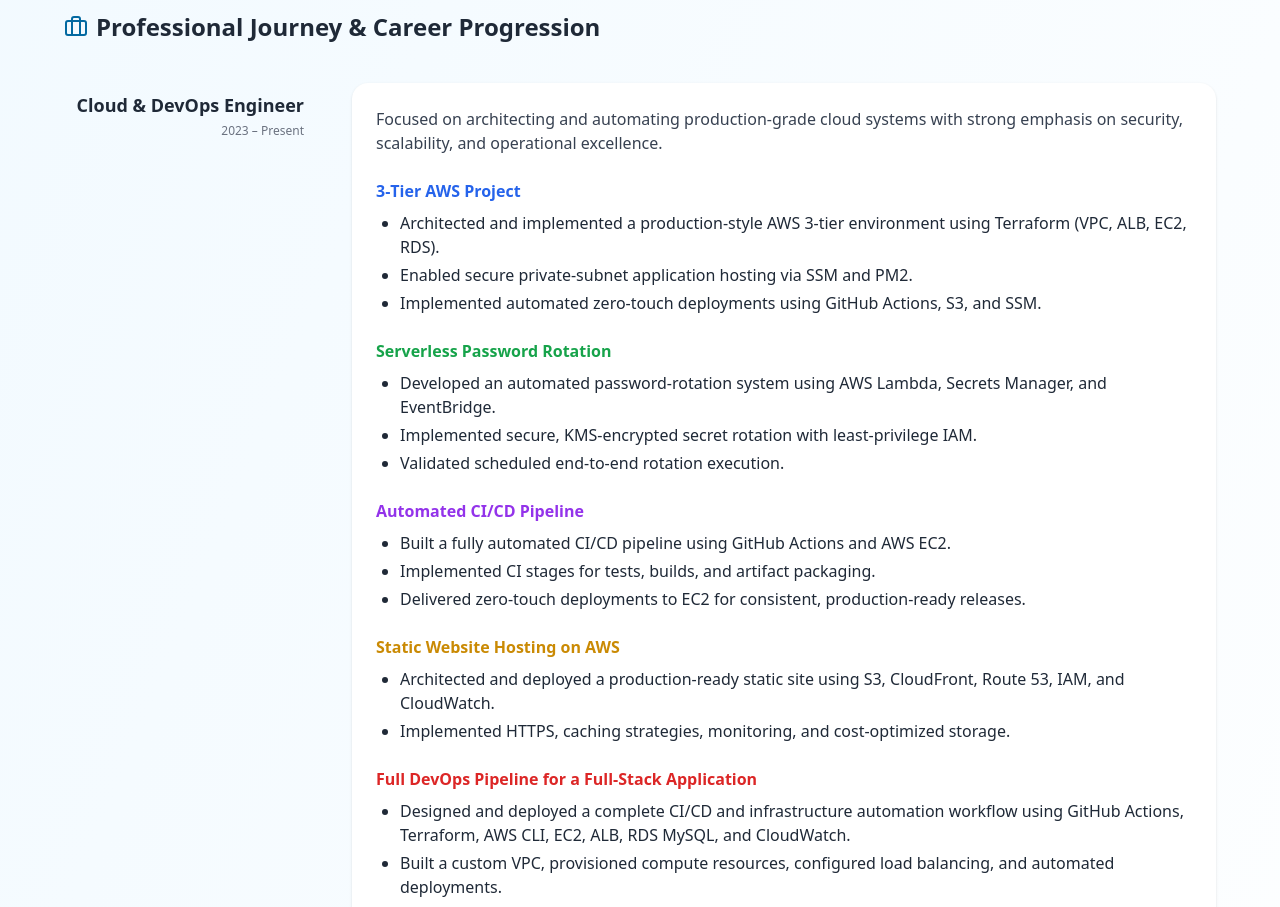
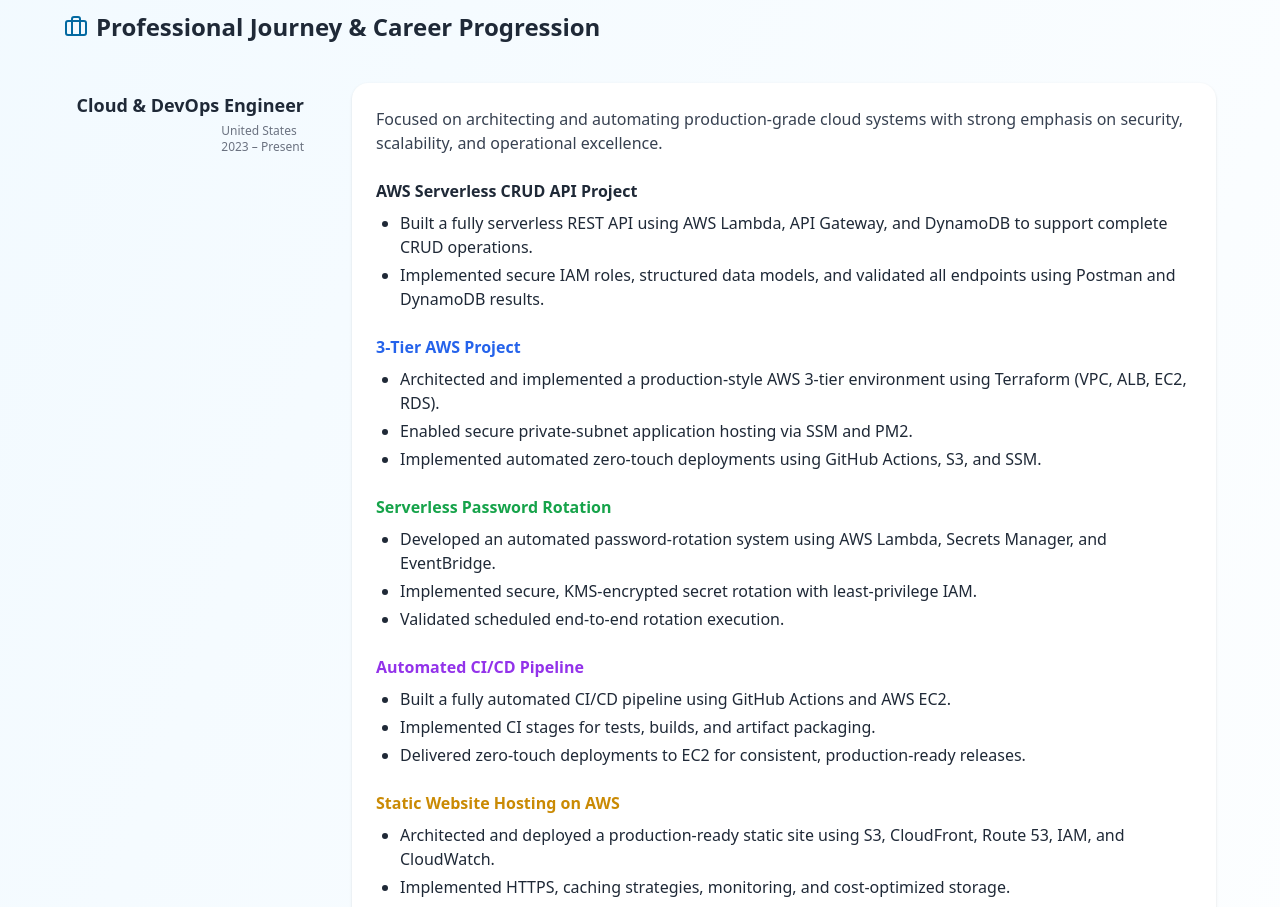
Before and after one commit to arpithaoncloud9/arpithaoncloud9.github.io, a React (Vite) app: page / in a window 1280 px wide. Shown: the part 1460-2367 px from the top of the page. Built offline with nearby package versions, Linux system fonts and the light colour scheme.

Commit message:
Update Portfolio.jsx

```diff
--- a/src/Portfolio.jsx
+++ b/src/Portfolio.jsx
@@ -213,7 +213,9 @@
   <div className="flex items-start gap-8 mb-12">
     <div className="w-64 flex flex-col items-end pr-4 pt-2">
       <div className="text-lg font-bold text-right">Cloud & DevOps Engineer</div>
-      <div className="text-xs text-gray-500 mt-1">2023 – Present</div>
+      <div className="text-xs text-gray-500 mt-1">
+      United States<br />2023 – Present
+      </div>
     </div>
 
     <Card className="flex-1">
@@ -221,6 +223,15 @@
         <div className="text-gray-700">
           Focused on architecting and automating production-grade cloud systems with strong
           emphasis on security, scalability, and operational excellence.
+        </div>
+
+        {/* AWS Serverless CRUD API Project */}
+        <div>
+          <div className="font-semibold mb-2 text-brown-600">AWS Serverless CRUD API Project</div>
+          <ul className="list-disc pl-6 space-y-1">
+            <li>Built a fully serverless REST API using AWS Lambda, API Gateway, and DynamoDB to support complete CRUD operations.</li>
+            <li>Implemented secure IAM roles, structured data models, and validated all endpoints using Postman and DynamoDB results.</li>
+          </ul>
         </div>
 
         {/* 3-Tier AWS Project */}
```
